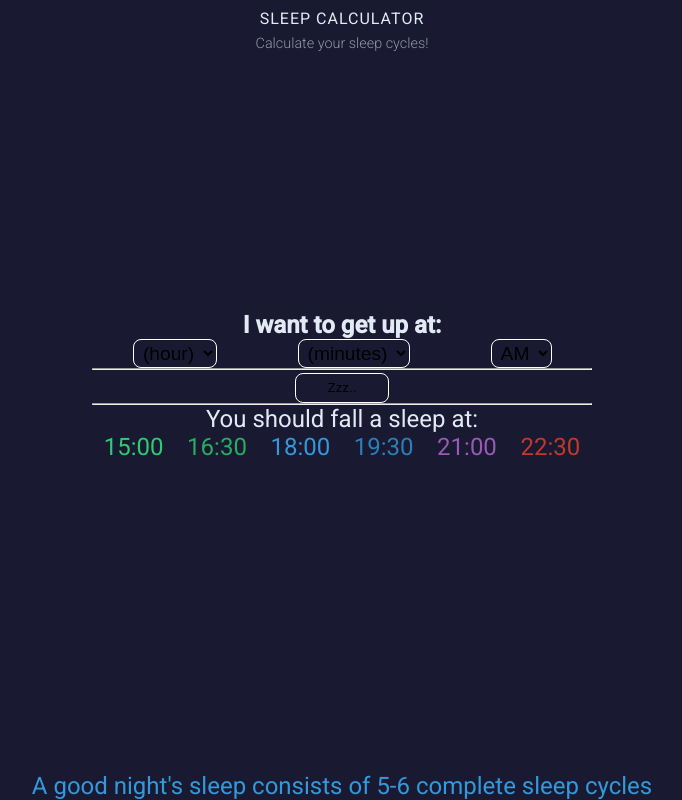
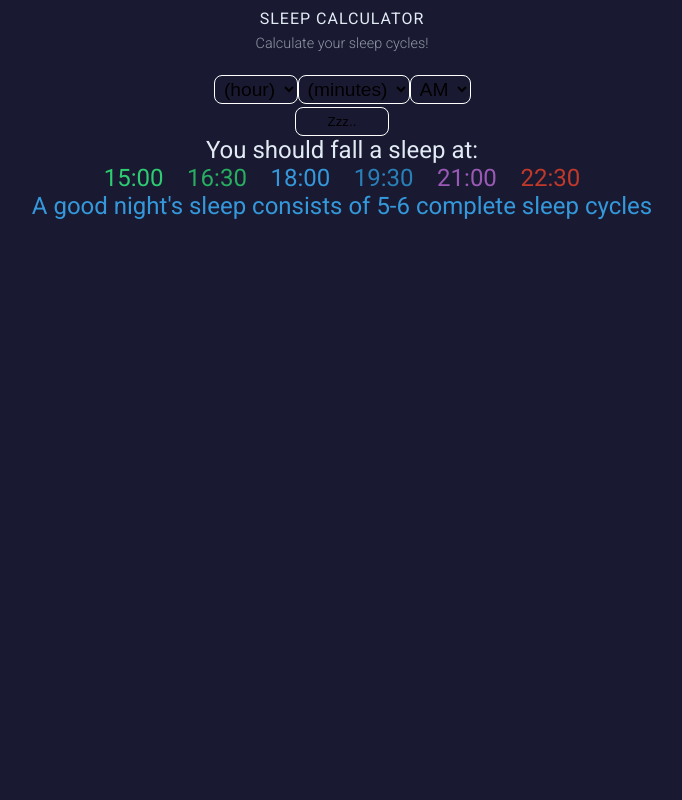
Before and after one commit to snoh666/sleep-cycle-calculator, a React (Create React App) app: page / in a window 1280 px wide. Shown: the whole page, without its empty margins (298-980 px from the left). Built offline with nearby package versions, Linux system fonts and the light colour scheme.

Commit message:
Updated structure and styling of wrapper

```diff
--- a/src/App.js
+++ b/src/App.js
@@ -19,12 +19,9 @@ function App() {
       <header>
         <Header />
       </header>
+      <Form />
       <div>
-        <h4>I want to get up at:</h4>
-        <Form />
-        <hr />
         <FallASleep />
-        <hr />
         <Result />
       </div>
       <InfoText>
@@ -39,11 +36,12 @@ export default App;
 const AppWrapper = styled.div`
   width: 100vw;
   min-height: 100vh;
+  padding-top: 75px;
   display: flex;
   flex-direction: column;
   align-items: center;
-  justify-content: space-between;
+  justify-content: flex-start;
   text-align: center;
 
-  background: ${(props) => props.theme.darkBlue};
+  background: ${props => props.theme.darkBlue};
 `;
```
